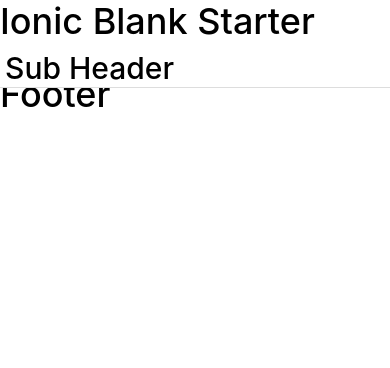
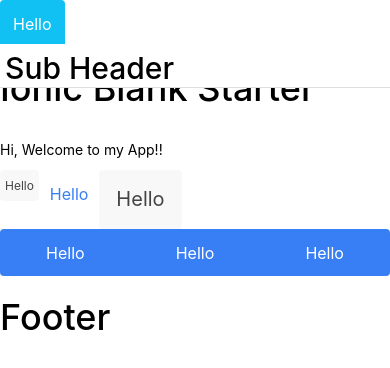
Before and after one commit to unleash51/Lab2, a website: page www/index.html in a window 390 px wide. Drawn offline with Linux system fonts and the light colour scheme; some packages are replaced by stand-ins of ours; files that its build step writes are made by us from their sources.

Commit message:
Using Ionic buttons

```diff
--- a/www/index.html
+++ b/www/index.html
@@ -36,13 +36,25 @@
 
     <ion-pane>
       <ion-header-bar class="bar-positive">
+      <button class="button button-calm">Hello</button>
         <h1 class="title">Ionic Blank Starter</h1>
       </ion-header-bar>
       <div class ="bar bar-subheader">
         <h2>Sub Header</h2>
       </div>
       <ion-content class = "padding has-subheader">
-        Hi, Welcome to my App!!
+        <p>Hi, Welcome to my App!!</p>
+
+      <button class="button button-small">Hello</button>
+      <button class="button button-positive button-clear">Hello</button>
+      <button class="button button-large">Hello</button>
+
+      <div class="button-bar">
+        <button class="button button-positive ">Hello</button>
+        <button class="button button-positive ">Hello</button>
+        <button class="button button-positive ">Hello</button>
+      </div>
+
       </ion-content>
 
       <ion-footer-bar class="bar-positive">
```
